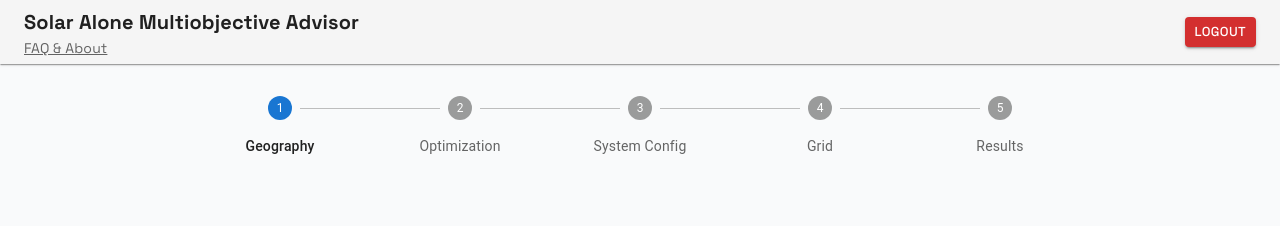
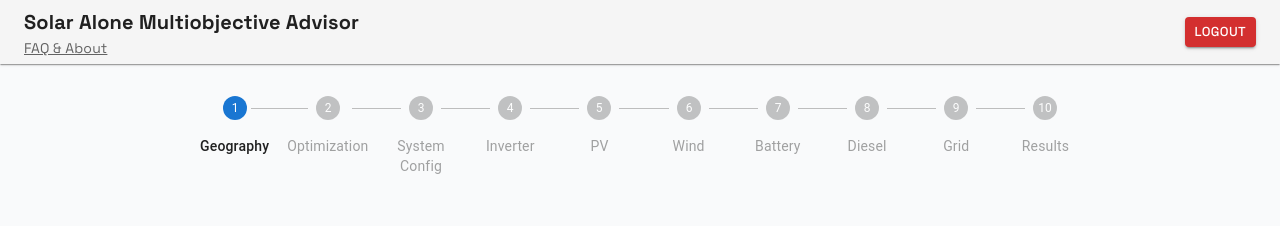
Before and after one commit to mlekhi/SAMA, a React (Vite) app in the folder frontend/: page /geography in a window 1280 px wide. Shown: the top 226 px of the page. Built offline with nearby package versions, Linux system fonts and the light colour scheme; no server answers; sample sign-in values are in the browser's storage.

Commit message:
reducing fragility in formstepper logic

```diff
--- a/frontend/src/renderer/components/FormStepper.jsx
+++ b/frontend/src/renderer/components/FormStepper.jsx
@@ -1,124 +1,71 @@
 import { Box, Stepper, Step, StepLabel } from '@mui/material';
 import { useLocation, useNavigate } from 'react-router-dom';
-import { useState, useEffect } from 'react';
 
-const baseSteps = [
+// Define all possible steps in order
+const ALL_STEPS = [
   { label: 'Geography', path: '/geography' },
   { label: 'Optimization', path: '/optimization' },
   { label: 'System Config', path: '/system-config' },
-  // Component steps will be inserted here
+  { label: 'Inverter', path: '/inverter' },
+  { label: 'PV', path: '/pv-config' },
+  { label: 'Wind', path: '/wind-config' },
+  { label: 'Battery', path: '/battery-config' },
+  { label: 'Diesel', path: '/dg-config' },
   { label: 'Grid', path: '/grid-config' },
   { label: 'Results', path: '/results' }
 ];
 
-const componentStepDefs = [
-  { key: 'Inverter', label: 'Inverter', path: '/inverter' },
-
-  { key: 'PV', label: 'PV', path: '/pv-config' },
-  { key: 'WT', label: 'Wind', path: '/wind-config' },
-  { key: 'Bat', label: 'Battery', path: '/battery-config' },
-  { key: 'DG', label: 'Diesel', path: '/dg-config' },
-];
-
-function getActiveStep(pathname, steps) {
-  return steps.findIndex(step => pathname.startsWith(step.path));
-}
+// Map paths to step indices for exact matching
+const PATH_TO_STEP_INDEX = ALL_STEPS.reduce((acc, step, index) => {
+  acc[step.path] = index;
+  return acc;
+}, {});
 
 export default function FormStepper({ auth }) {
   const location = useLocation();
   const navigate = useNavigate();
-  const [steps, setSteps] = useState(baseSteps);
-  const [loadingComponent, setLoadingComponent] = useState(false);
-  const [fetching, setFetching] = useState(true);
 
-  useEffect(() => {
-    async function fetchComponentSelection() {
-      setFetching(true);
-      let token = null;
-      if (auth && auth.currentUser) {
-        token = await auth.currentUser.getIdToken();
-      }
-      try {
-        const response = await fetch('http://127.0.0.1:5000/api/component-selection', {
-          method: 'GET',
-          headers: token ? { 'Authorization': `Bearer ${token}` } : {},
-        });
-        if (response.ok) {
-          const data = await response.json();
-          const selectedComponents = componentStepDefs.filter(def => data[def.key]);
-          let newSteps = [
-            ...baseSteps.slice(0, 3),
-            ...selectedComponents,
-            ...baseSteps.slice(3)
-          ];
-          // Ensure the current route is in the steps array
+  // Get current step index based on exact path match
+  const getCurrentStepIndex = () => {
     const currentPath = location.pathname;
-          if (!newSteps.some(step => currentPath.startsWith(step.path))) {
-            // Try to find a matching component step definition
-            const match = componentStepDefs.find(def => currentPath.startsWith(def.path));
-            if (match) {
-              // Insert at the correct position (after System Config, before Grid)
-              newSteps = [
-                ...baseSteps.slice(0, 3),
-                ...selectedComponents,
-                match,
-                ...baseSteps.slice(3)
-              ];
-            } else {
-              // Fallback: insert as a generic step before Grid
-              newSteps = [
-                ...baseSteps.slice(0, 3),
-                { label: currentPath.replace('/', ''), path: currentPath },
-                ...baseSteps.slice(3)
-              ];
-            }
-          }
-          setSteps(newSteps);
-        } else {
-          setSteps(baseSteps);
-        }
-      } catch (e) {
-        setSteps(baseSteps);
-      } finally {
-        setFetching(false);
-      }
-    }
-    fetchComponentSelection();
-    // eslint-disable-next-line
-  }, [location.pathname]);
+    return PATH_TO_STEP_INDEX[currentPath] ?? -1;
+  };
 
-  const activeStep = getActiveStep(location.pathname, steps);
-
-  if (fetching) {
-    return <Box sx={{ width: '100%', display: 'flex', justifyContent: 'center', mb: 4, pt: 4 }} />;
-  }
+  const currentStepIndex = getCurrentStepIndex();
 
   return (
     <Box sx={{ width: '100%', display: 'flex', justifyContent: 'center', mb: 4, pt: 4 }}>
       <Stepper
-        activeStep={activeStep}
+        activeStep={currentStepIndex}
         alternativeLabel
         sx={{ width: '100%', maxWidth: 900 }}
       >
-        {steps.map((step, index) => (
+        {ALL_STEPS.map((step, index) => {
+          const isCompleted = index < currentStepIndex;
+          const isCurrent = index === currentStepIndex;
+          const isFuture = index > currentStepIndex;
+
+          return (
             <Step key={step.label}>
               <StepLabel
-              onClick={async () => {
-                if (index < activeStep) {
+                onClick={() => {
+                  // Allow navigation to any previous step
+                  if (isCompleted) {
                     navigate(step.path);
                   }
                 }}
                 style={{
-                cursor: index < activeStep ? 'pointer' : 'default',
-                color: index < activeStep ? '#1976d2' : undefined,
+                  cursor: isCompleted ? 'pointer' : 'default',
+                  color: isCompleted ? '#1976d2' : isFuture ? '#9e9e9e' : undefined,
                   fontSize: '0.97rem',
-                opacity: loadingComponent && step.label === 'Component Modules' ? 0.5 : 1,
+                  opacity: isFuture ? 0.6 : 1,
                 }}
               >
                 {step.label}
               </StepLabel>
             </Step>
-        ))}
+          );
+        })}
       </Stepper>
     </Box>
   );
```
Lines whose indentation alone changed are shown as unchanged.
